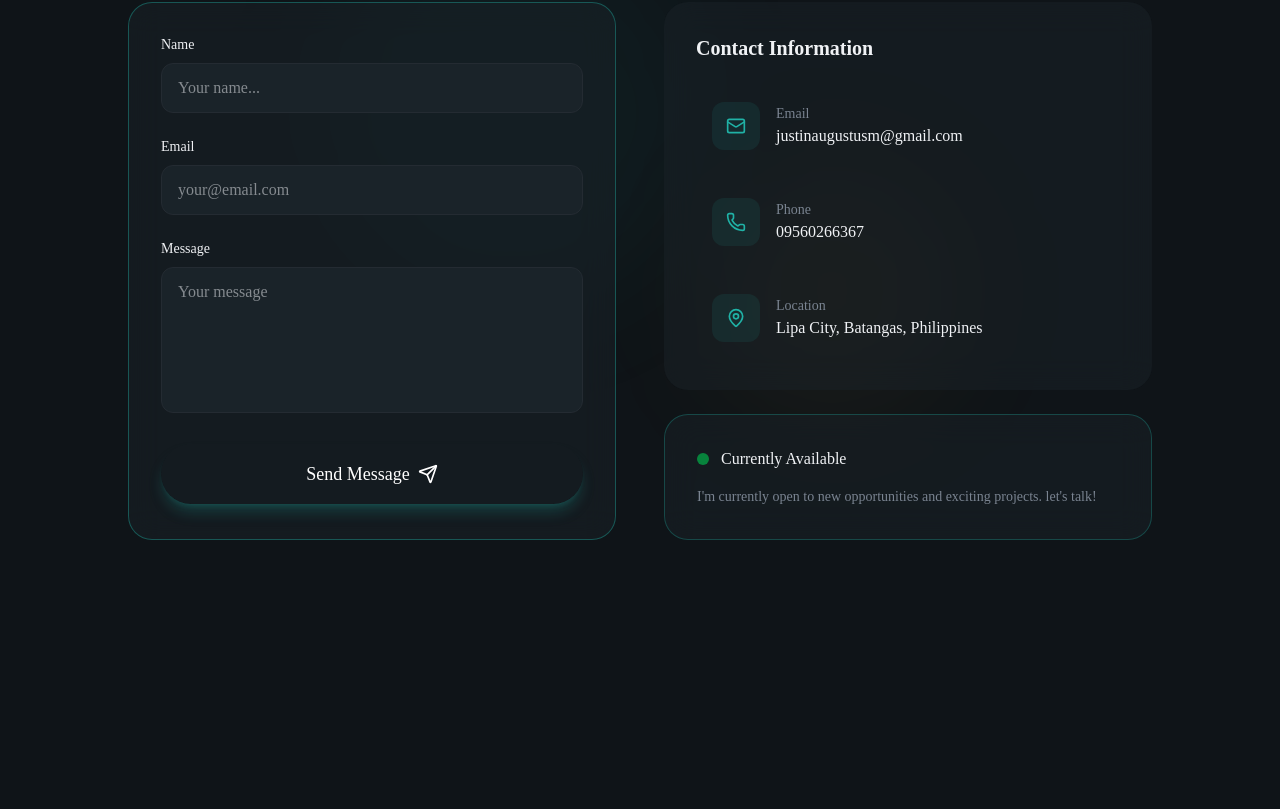
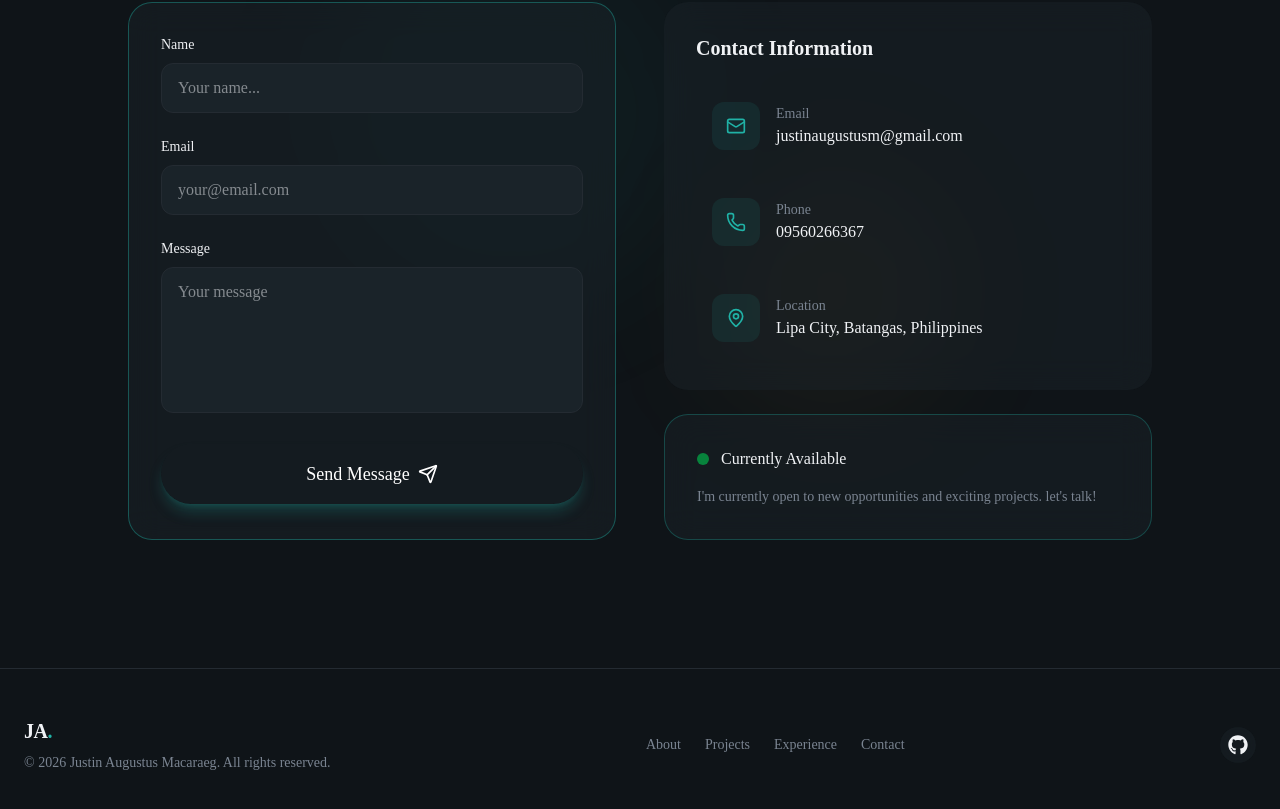
Before and after one commit to primo-0/personal-portfolio, a React (Vite) app: page / in a window 1280 px wide. Shown: the part 4668-5477 px from the top of the page. Before the commit the page ends 5336 px from the top, so only its background shows below. Built offline with nearby package versions, Linux system fonts and the light colour scheme.

Commit message:
Add Footer component to layout with social and footer links

```diff
--- a/src/App.jsx
+++ b/src/App.jsx
@@ -4,6 +4,7 @@ import {About} from "@/sections/About";
 import {Projects} from "@/sections/Projects";
 import {Experience} from "@/sections/Experience";
 import {Contact} from "@/sections/Contact";
+import Footer from "@/layout/Footer";
 
 function App() {
   return (
@@ -16,6 +17,7 @@ function App() {
     <Experience />
     <Contact />
   </main>
+  <Footer />
 </div>
 );
 }
--- /dev/null
+++ b/src/layout/Footer.jsx
@@ -0,0 +1,67 @@
+import React from "react";
+import { FaGithub } from "react-icons/fa6";
+
+const socialLinks = [
+  { icon: FaGithub, href: "https://github.com/primo-0", label: "GitHub" },
+
+];
+
+const footerLinks = [
+  { href: "#about", label: "About" },
+  { href: "#projects", label: "Projects" },
+  { href: "#experience", label: "Experience" },
+  { href: "#contact", label: "Contact" },
+];
+
+export const Footer = ({ author = "Justin Augustus Macaraeg" }) => {
+  const currentYear = new Date().getFullYear();
+
+  return (
+    <footer className="py-12 border-t border-border">
+      <div className="container mx-auto px-6">
+        <div className="flex flex-col md:flex-row items-center justify-between gap-8">
+          <div className="text-center md:text-left">
+            <a href="#" className="text-xl font-bold tracking-tight">
+              JA<span className="text-primary">.</span>
+            </a>
+            <p className="text-sm text-muted-foreground mt-2">
+              © {currentYear} {author}. All rights reserved.
+            </p>
+          </div>
+
+          <nav className="flex flex-wrap justify-center gap-6">
+            {footerLinks.map((link) => (
+              <a
+                key={link.label}
+                href={link.href}
+                className="text-sm text-muted-foreground hover:text-foreground transition-colors"
+              >
+                {link.label}
+              </a>
+            ))}
+          </nav>
+
+          <div className="flex items-center gap-4">
+            {socialLinks.map((social) => {
+              const Icon = social.icon;
+              return (
+                <a
+                  key={social.label}
+                  href={social.href}
+                  target="_blank"
+                  rel="noopener noreferrer"
+                  aria-label={social.label}
+                  className="p-2 rounded-full glass hover:bg-primary/10 hover:text-primary transition-all"
+                >
+                  <Icon className="w-5 h-5" />
+                </a>
+              );
+            })}
+          </div>
+        </div>
+      </div>
+    </footer>
+  );
+};
+
+export default Footer;
```
